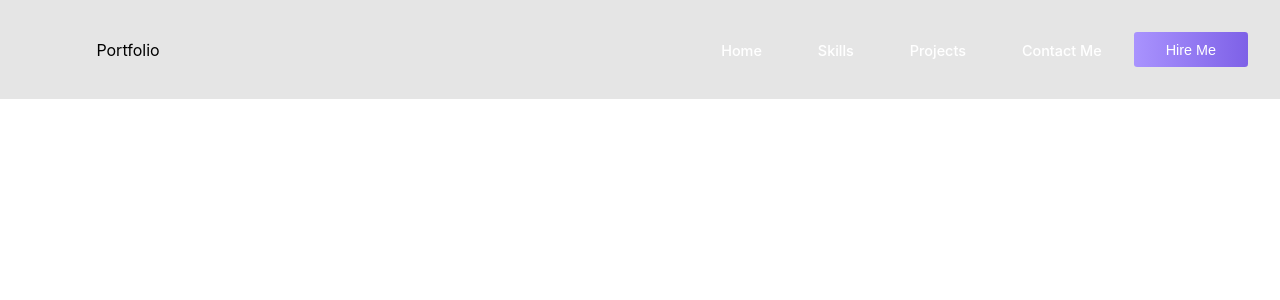
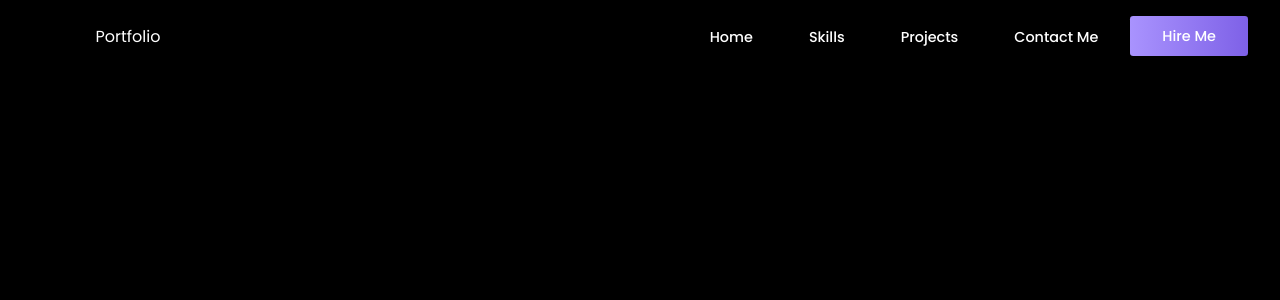
Before and after one commit to confidential-info/My_Portfolio, a React (Create React App) app: page / in a window 1280 px wide. Shown: the top 300 px of the page. Built offline with nearby package versions, Linux system fonts and the light colour scheme.

Commit message:
Some Default Changes

```diff
--- a/src/index.css
+++ b/src/index.css
@@ -1,13 +1,14 @@
-body {
+@import url("https://fonts.googleapis.com/css2?family=Poppins:wght@400;500;600&display=swap");
+
+*
+{
+  font-family: "Poppins", sans-serif;
   margin: 0;
-  font-family: -apple-system, BlinkMacSystemFont, 'Segoe UI', 'Roboto', 'Oxygen',
-    'Ubuntu', 'Cantarell', 'Fira Sans', 'Droid Sans', 'Helvetica Neue',
-    sans-serif;
-  -webkit-font-smoothing: antialiased;
-  -moz-osx-font-smoothing: grayscale;
+  box-sizing: border-box;
 }
 
-code {
-  font-family: source-code-pro, Menlo, Monaco, Consolas, 'Courier New',
-    monospace;
+body
+{
+  color: white;
+  background-color: black;
 }
```
